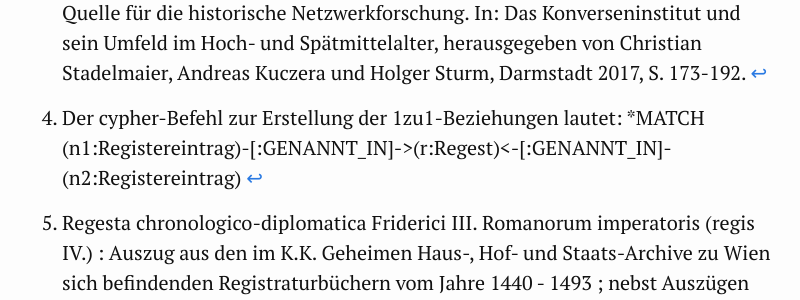
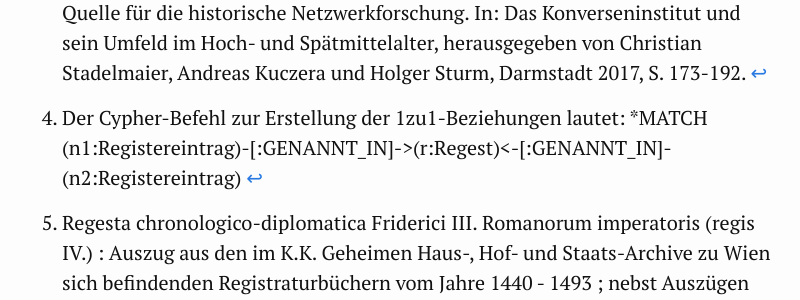
Before and after one commit to kuczera/Graphentechnologien, a Jekyll site: the page built from docs/10_Regesta-Imperii.md, in a window 1280 px wide and 900 px high, scrolled down 7981 px. Shown: the part 274-574 px from the top of the window, without its empty margins (238-1038 px from the left). Built offline with Jekyll 4.4.1, drawn with Linux system fonts in a browser that asks for light colours; some of the changed text lies outside the part shown.

Commit message:
Schreibweisen

```diff
--- a/docs/10_Regesta-Imperii.md
+++ b/docs/10_Regesta-Imperii.md
@@ -5,7 +5,7 @@
 contents: true
 ---
 
-# Das Projekt Regesta Imperii oder “Wie suchen Onlinenutzer Regesten”
+# Das Projekt Regesta Imperii oder “Wie suchen Onlinenutzer Regesten?”
 
 # Inhalt
 {:.no_toc}
@@ -90,6 +90,6 @@
 
 [^ce4b]: Regesta chronologico-diplomatica Friderici III. Romanorum imperatoris (regis IV.) : Auszug aus den im K.K. Geheimen Haus-, Hof- und Staats-Archive zu Wien sich befindenden Registraturbüchern vom Jahre 1440 - 1493 ; nebst Auszügen aus Original-Urkunden, Manuscripten und Büchern / von Joseph Chmel, Wien 1838 und 1840.
 
-[^6155]: Der cypher-Befehl zur Erstellung der 1zu1-Beziehungen lautet: *MATCH (n1:Registereintrag)-[:GENANNT_IN]->(r:Regest)<-[:GENANNT_IN]-(n2:Registereintrag)
+[^6155]: Der Cypher-Befehl zur Erstellung der 1zu1-Beziehungen lautet: *MATCH (n1:Registereintrag)-[:GENANNT_IN]->(r:Regest)<-[:GENANNT_IN]-(n2:Registereintrag)
 MERGE (n1)-[:KNOWS]->(n2);* Dabei werden die gerichteten `KNOWS`-Kanten jeweils in beide Richtungen erstellt.
 Mit folgendem Befehl lassen sich die `KNOWS`-Kanten zählen: *MATCH p=()-[r:KNOWS]->() RETURN count(p);* Für die Bestimmung der 1zu1-Beziehungen muss der Wert noch durch 2 geteilt werden.
```
